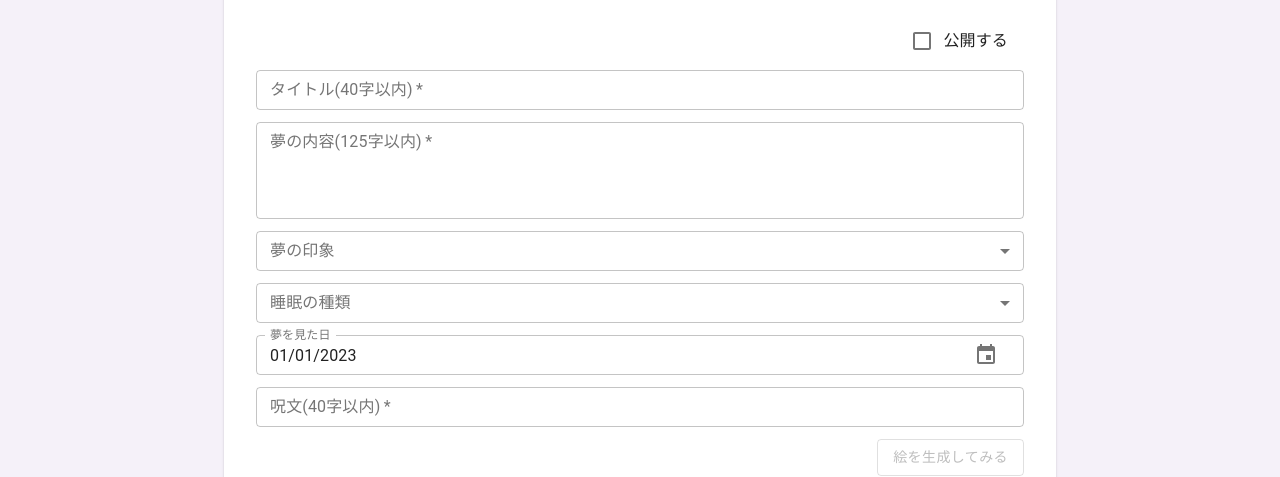
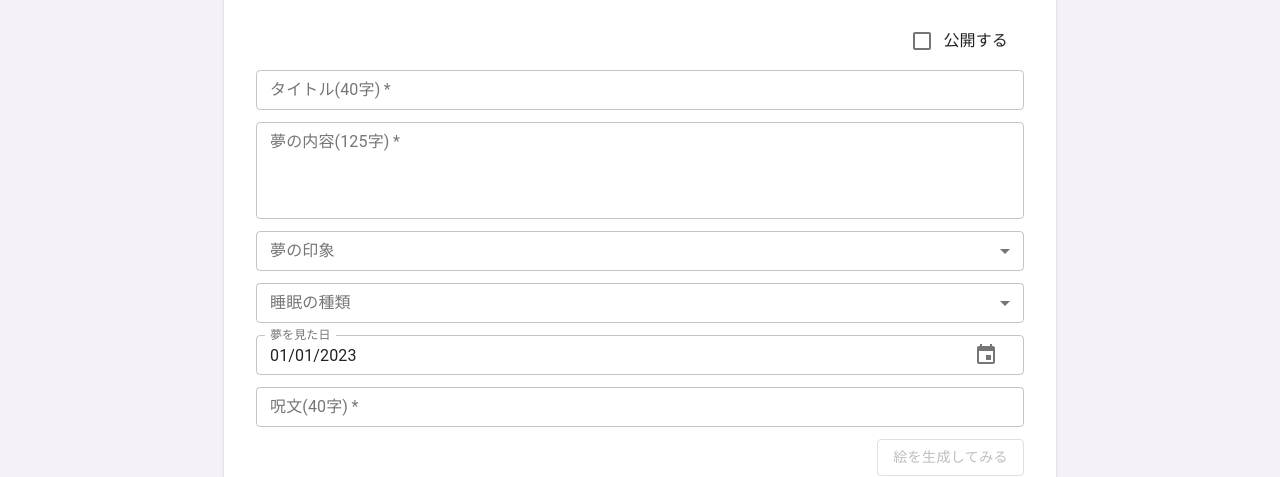
Before and after one commit to yuki-sdy/dreamimage_pf, a React (Create React App) app in the folder frontend/: page / in a window 1280 px wide. Shown: the part 703-1180 px from the top of the page. Built offline with nearby package versions, Linux system fonts and the light colour scheme; the HTML template or start-up script is replaced by a standard one; what axios-case-converter would draw is missing.

Commit message:
ビュー調整2

```diff
--- a/frontend/src/components/pages/dreamDiaries/DreamDiaryBackForm.tsx
+++ b/frontend/src/components/pages/dreamDiaries/DreamDiaryBackForm.tsx
@@ -154,7 +154,8 @@ const DreamDiaryBackForm: React.FC = () => {
               variant="outlined"
               required
               fullWidth
-              label="タイトル(40字以内)"
+              label="タイトル(40字)"
+              placeholder="40文字以内で書いてください。"
               value={title}
               margin="dense"
               onChange={(e: React.ChangeEvent<HTMLInputElement>) => setTitle(e.target.value)}
@@ -165,7 +166,8 @@ const DreamDiaryBackForm: React.FC = () => {
               fullWidth
               multiline
               rows={4}
-              label="夢の内容(125字以内)"
+              label="夢の内容(125字)"
+              placeholder="125文字以内で書いてください。"
               value={body}
               margin="dense"
               onChange={(e: React.ChangeEvent<HTMLInputElement>) => setBody(e.target.value)}
@@ -233,7 +235,8 @@ const DreamDiaryBackForm: React.FC = () => {
               variant="outlined"
               required
               fullWidth
-              label="呪文(40字以内)"
+              label="呪文(40字)"
+              placeholder="40文字以内で書いてください。"
               type="prompt"
               value={prompt}
               margin="dense"
@@ -279,7 +282,8 @@ const DreamDiaryBackForm: React.FC = () => {
                 fullWidth
                 multiline
                 rows={4}
-                label="この日記に対するコメントをください！(80字以内)"
+                label="この日記に対するコメントをください！(80字)"
+                placeholder="80文字以内で書いてください。"
                 value={content}
                 margin="dense"
                 onChange={(e: React.ChangeEvent<HTMLInputElement>) => setContent(e.target.value)}
@@ -306,7 +310,8 @@ const DreamDiaryBackForm: React.FC = () => {
                   fullWidth
                   multiline
                   rows={4}
-                  label="この日記に対するコメントをください！(80字以内)"
+                  label="この日記に対するコメントをください！(80字)"
+                  placeholder="80文字以内で書いてください。"
                   value={content}
                   margin="dense"
                   onChange={(e: React.ChangeEvent<HTMLInputElement>) => setContent(e.target.value)}
--- a/frontend/src/components/pages/dreamDiaries/DreamDiaryEditForm.tsx
+++ b/frontend/src/components/pages/dreamDiaries/DreamDiaryEditForm.tsx
@@ -189,6 +189,7 @@ const DreamDiaryEditForm: React.FC = () => {
               required
               fullWidth
               label="タイトル(40字以内)"
+              placeholder="40文字以内で書いてください。"
               value={title}
               margin="dense"
               onChange={(e: React.ChangeEvent<HTMLInputElement>) => setTitle(e.target.value)}
@@ -200,6 +201,7 @@ const DreamDiaryEditForm: React.FC = () => {
               multiline
               rows={4}
               label="夢の内容(125字以内)"
+              placeholder="125文字以内で書いてください。"
               value={body}
               margin="dense"
               onChange={(e: React.ChangeEvent<HTMLInputElement>) => setBody(e.target.value)}
@@ -267,7 +269,8 @@ const DreamDiaryEditForm: React.FC = () => {
               variant="outlined"
               required
               fullWidth
-              label="呪文(40字以内)"
+              label="呪文(40字)"
+              placeholder="40文字以内で書いてください。"
               type="prompt"
               value={prompt}
               margin="dense"
@@ -313,7 +316,8 @@ const DreamDiaryEditForm: React.FC = () => {
                   fullWidth
                   multiline
                   rows={4}
-                  label="この日記に対するコメントをください！(80字以内)"
+                  label="この日記に対するコメントをください！(80字)"
+                  placeholder="80文字以内で書いてください。"
                   value={content}
                   margin="dense"
                   onChange={(e: React.ChangeEvent<HTMLInputElement>) => setContent(e.target.value)}
@@ -340,7 +344,8 @@ const DreamDiaryEditForm: React.FC = () => {
                     fullWidth
                     multiline
                     rows={4}
-                    label="この日記に対するコメントをください！(80字以内)"
+                    label="この日記に対するコメントをください！(80字)"
+                    placeholder="80文字以内で書いてください。"
                     value={content}
                     margin="dense"
                     onChange={(e: React.ChangeEvent<HTMLInputElement>) => setContent(e.target.value)}
--- a/frontend/src/components/pages/dreamDiaries/DreamDiaryForm.tsx
+++ b/frontend/src/components/pages/dreamDiaries/DreamDiaryForm.tsx
@@ -152,7 +152,8 @@ const DreamDiaryForm: React.FC = () => {
               variant="outlined"
               required
               fullWidth
-              label="タイトル(40字以内)"
+              label="タイトル(40字)"
+              placeholder="40文字以内で書いてください。"
               value={title}
               margin="dense"
               onChange={(e: React.ChangeEvent<HTMLInputElement>) => setTitle(e.target.value)}
@@ -163,7 +164,8 @@ const DreamDiaryForm: React.FC = () => {
               fullWidth
               multiline
               rows={4}
-              label="夢の内容(125字以内)"
+              label="夢の内容(125字)"
+              placeholder="125文字以内で書いてください。"
               value={body}
               margin="dense"
               onChange={(e: React.ChangeEvent<HTMLInputElement>) => setBody(e.target.value)}
@@ -231,7 +233,8 @@ const DreamDiaryForm: React.FC = () => {
               variant="outlined"
               required
               fullWidth
-              label="呪文(40字以内)"
+              label="呪文(40字)"
+              placeholder="40文字以内で書いてください。"
               type="prompt"
               value={prompt}
               margin="dense"
@@ -278,7 +281,8 @@ const DreamDiaryForm: React.FC = () => {
                     fullWidth
                     multiline
                     rows={4}
-                    label="この日記に対するコメントをください！(125字以内)"
+                    label="この日記に対するコメントをください！(125字)"
+                    placeholder="125文字以内で書いてください。"
                     value={content}
                     margin="dense"
                     onChange={(e: React.ChangeEvent<HTMLInputElement>) => setContent(e.target.value)}
```
